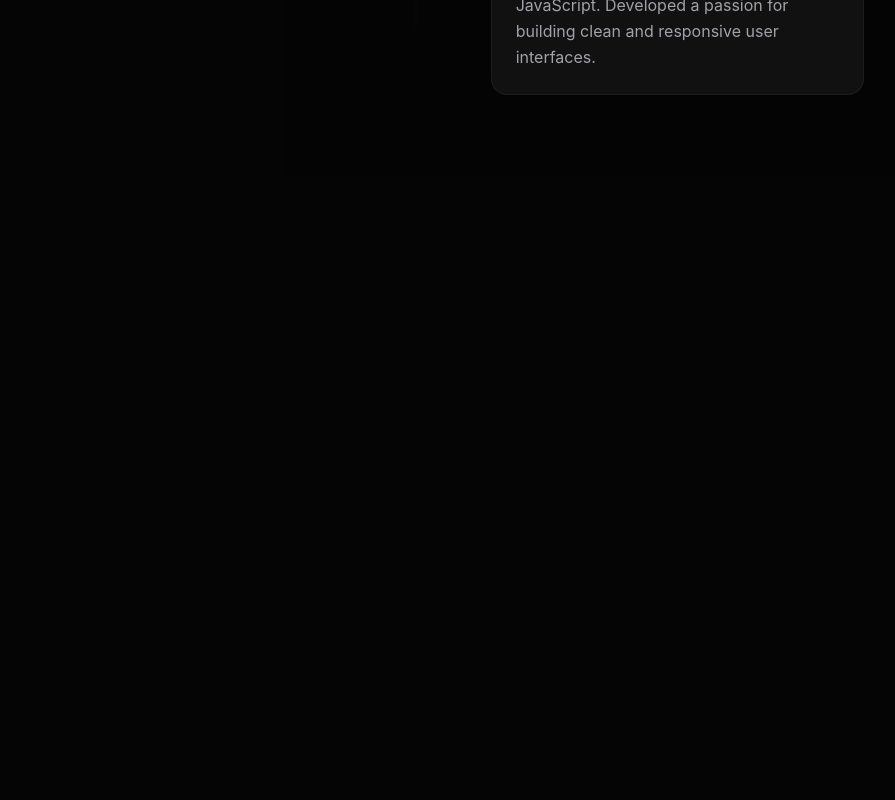
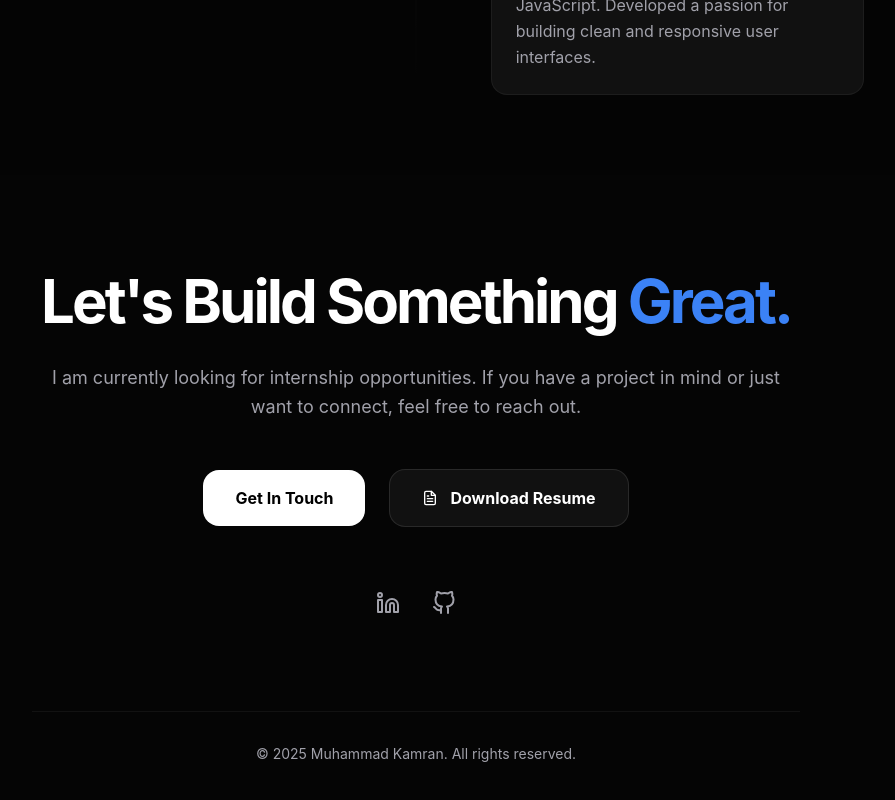
Before and after one commit to KAMRANkami313/portfolio, a React (Vite) app: page / in a window 1280 px wide. Shown: the part 3577-4377 px from the top of the page, without its empty margins (224-1119 px from the left). Before the commit the page ends 3752 px from the top, so only its background shows below. Built offline with nearby package versions, Linux system fonts and the light colour scheme.

Commit message:
feat: add recruiter-friendly contact section and footer

```diff
--- a/src/App.jsx
+++ b/src/App.jsx
@@ -4,6 +4,7 @@ import Hero from './components/sections/Hero';
 import Skills from './components/sections/Skills';
 import Projects from './components/sections/Projects';
 import Experience from './components/sections/Experience';
+import Contact from './components/sections/Contact';
 
 const App = () => {
   return (
@@ -14,6 +15,7 @@ const App = () => {
         <Skills />
         <Projects />
         <Experience />
+        <Contact />
       </main>
     </div>
   );
--- /dev/null
+++ b/src/components/sections/Contact.jsx
@@ -0,0 +1,73 @@
+import React from 'react';
+import { motion } from 'framer-motion';
+import { CONTACT } from '../../constants';
+
+const Contact = () => {
+  return (
+    <section id="contact" className="py-24 relative overflow-hidden">
+      <div className="container mx-auto px-6 relative z-10">
+        <div className="max-w-3xl mx-auto text-center">
+          <motion.div
+            initial={{ opacity: 0, scale: 0.9 }}
+            whileInView={{ opacity: 1, scale: 1 }}
+            transition={{ duration: 0.5 }}
+            viewport={{ once: true }}
+          >
+            <h2 className="text-4xl md:text-6xl font-bold tracking-tighter mb-8">
+              Let's Build Something <span className="text-accent">Great.</span>
+            </h2>
+            <p className="text-muted text-lg mb-12 leading-relaxed">
+              I am currently looking for internship opportunities. If you have a project in mind or just want to connect, feel free to reach out.
+            </p>
+          </motion.div>
+
+          <div className="flex flex-col md:flex-row items-center justify-center gap-6">
+            <motion.a
+              whileHover={{ scale: 1.05 }}
+              whileTap={{ scale: 0.95 }}
+              href={`mailto:${CONTACT.email}`}
+              className="w-full md:w-auto px-8 py-4 bg-white text-black rounded-2xl font-bold flex items-center justify-center gap-3 transition-colors hover:bg-neutral-200"
+            >
+              Get In Touch
+            </motion.a>
+
+            <motion.a
+              whileHover={{ scale: 1.05 }}
+              whileTap={{ scale: 0.95 }}
+              href={CONTACT.resume.href}
+              className="w-full md:w-auto px-8 py-4 bg-surface border border-white/10 text-white rounded-2xl font-bold flex items-center justify-center gap-3 transition-colors hover:bg-white/5"
+            >
+              {CONTACT.resume.icon} {CONTACT.resume.label}
+            </motion.a>
+          </div>
+
+          <motion.div
+            initial={{ opacity: 0 }}
+            whileInView={{ opacity: 1 }}
+            transition={{ delay: 0.3 }}
+            className="mt-16 flex items-center justify-center gap-8"
+          >
+            {CONTACT.socials.map((social, index) => (
+              <a
+                key={index}
+                href={social.href}
+                className="text-2xl text-muted hover:text-white transition-colors"
+                aria-label={social.name}
+              >
+                {social.icon}
+              </a>
+            ))}
+          </motion.div>
+
+          <div className="mt-24 pt-8 border-t border-white/5 text-muted text-sm">
+            <p>© {new Date().getFullYear()} Muhammad Kamran. All rights reserved.</p>
+          </div>
+        </div>
+      </div>
+
+      <div className="absolute bottom-0 left-1/2 -translate-x-1/2 -z-10 w-full max-w-4xl h-64 bg-accent/10 blur-[120px] rounded-full" />
+    </section>
+  );
+};
+
+export default Contact;
--- a/src/constants/index.jsx
+++ b/src/constants/index.jsx
@@ -15,14 +15,21 @@ import {
   SiSocketdotio,
 } from "react-icons/si";
 
+import {
+  FiMail,
+  FiGithub,
+  FiLinkedin,
+  FiFileText,
+} from "react-icons/fi";
+
 export const HERO_CONTENT = {
   name: "Muhammad Kamran",
   role: "MERN Stack Developer",
   description:
     "I build scalable, production-ready full-stack applications with a focus on performance and user experience.",
-  resumeLink: "#",
+  resumeLink: "/resume.pdf",
   githubLink: "https://github.com/KAMRANkami313",
-  linkedinLink: "#",
+  linkedinLink: "https://linkedin.com/in/muhammad-kamran-aa7620296",
 };
 
 export const NAV_LINKS = [
@@ -135,3 +142,24 @@ export const EXPERIENCE = [
       "Began journey with HTML, CSS, and JavaScript. Developed a passion for building clean and responsive user interfaces.",
   },
 ];
+
+export const CONTACT = {
+  email: "232501@students.au.edu.pk",
+  socials: [
+    {
+      name: "LinkedIn",
+      href: "https://linkedin.com/in/muhammad-kamran-aa7620296",
+      icon: <FiLinkedin />,
+    },
+    {
+      name: "GitHub",
+      href: "https://github.com/KAMRANkami313",
+      icon: <FiGithub />,
+    },
+  ],
+  resume: {
+    label: "Download Resume",
+    href: "/resume.pdf",
+    icon: <FiFileText />,
+  },
+};
```
Also changed, not shown: 1 other file (tests, documents, lock files or other folders).
